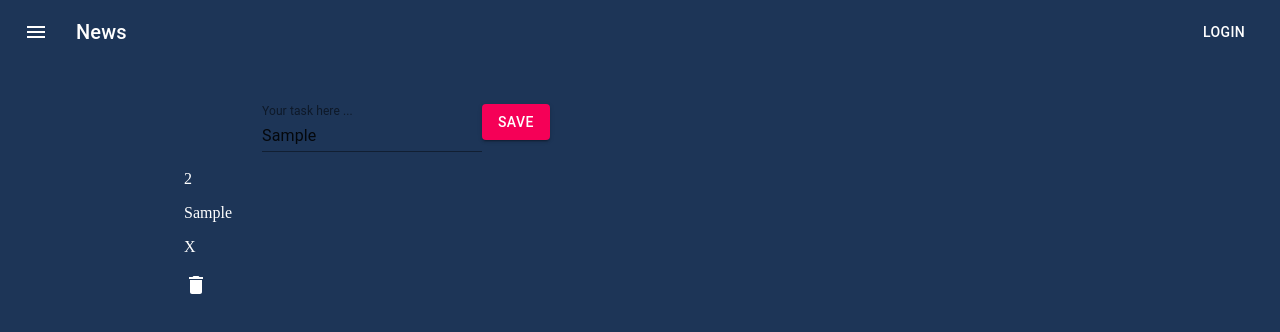
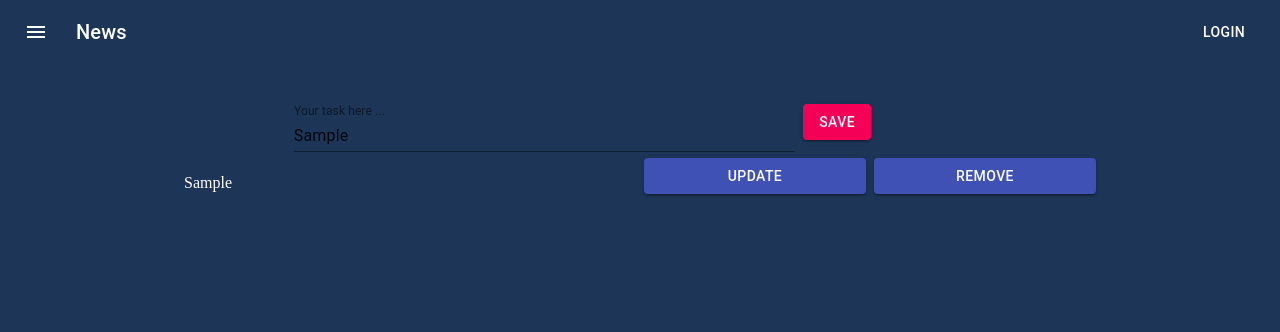
Before and after one commit to janakhpon/TypescriptTodo, a React (Create React App) app: page / in a window 1280 px wide. Both pictures are taken after typing "Sample" into the empty fields and a click on the button "SAVE". Shown: the top 332 px of the page. Built offline with nearby package versions, Linux system fonts and the light colour scheme.

Commit message:
GDEV010 raw and ready

```diff
--- a/src/components/TodoForm.tsx
+++ b/src/components/TodoForm.tsx
@@ -1,6 +1,6 @@
 import React, { useState } from 'react';
 import { TodoFormProps, TodoType } from 'types';
-
+import Grid from '@material-ui/core/Grid';
 import TextField from '@material-ui/core/TextField';
 import Button from '@material-ui/core/Button';
 
@@ -18,14 +18,18 @@ export default function TodoSubmit({ todoList, handleTodoList }: TodoFormProps)
 	}
 
 	return (
-		<div className="TodoSubmit">
+		<>
 			<form onSubmit={(e) => e.preventDefault()}>
+				<Grid container spacing={1} justify="center">
+					<Grid item xs={8}>
 						<TextField
 							className="SubmitInput"
 							label="Your task here ... "
 							type="search"
+							fullWidth
 							onChange={(e) => handleTodoInput(e.target.value)} />
-
+					</Grid>
+					<Grid item xs={3}>
 						<Button
 							className="SubmitButton"
 							variant="contained"
@@ -33,7 +37,10 @@ export default function TodoSubmit({ todoList, handleTodoList }: TodoFormProps)
 							onClick={() => addTodo(todoInput)}>
 							save
 					</Button>
+					</Grid>
+
+				</Grid>
 			</form>
-		</div>
+		</>
 	)
 }
--- a/src/components/TodoList.tsx
+++ b/src/components/TodoList.tsx
@@ -5,7 +5,10 @@ import {
 	TodoItemProps,
 } from 'types';
 
-import DeleteIcon from '@material-ui/icons/Delete';
+import Paper from '@material-ui/core/Paper';
+import Typography from '@material-ui/core/Typography';
+import Grid from '@material-ui/core/Grid';
+import Button from '@material-ui/core/Button'
 
 export default function TodoList({ todoList, handleTodoList }: TodoListProps) {
 	const deleteTodo = (id: number) => {
@@ -40,13 +43,30 @@ export default function TodoList({ todoList, handleTodoList }: TodoListProps) {
 function TodoItem({ todo, deleteTodo, completeTodo }: TodoItemProps) {
 
 	return (
-		<div className="TodoItem">
-			<p className="id">{todo.id}</p>
-			<p className="content" onClick={() => completeTodo(todo.id)}>{todo.content}</p>
-			<p className="completed">{todo.completed ? "O" : "X"}</p>
-			<DeleteIcon
-				className="deleteButton"
-				onClick={() => deleteTodo(todo.id)} />
-		</div>
+		<>
+			<Grid container spacing={1} justify="center" className="container-item">
+				<Grid item xs={6}>
+					<p className="content" onClick={() => completeTodo(todo.id)}>{todo.content}</p>
+				</Grid>
+				<Grid item xs={3}>
+					<Button
+						type="submit"
+						fullWidth
+						variant="contained"
+						color="primary"
+						onClick={() => deleteTodo(todo.id)}
+					>update</Button>
+				</Grid>
+				<Grid item xs={3}>
+					<Button
+						type="submit"
+						fullWidth
+						variant="contained"
+						color="primary"
+						onClick={() => deleteTodo(todo.id)}
+					>remove</Button>
+				</Grid>
+			</Grid>
+		</>
 	)
 }
```
Lines whose indentation alone changed are shown as unchanged.
